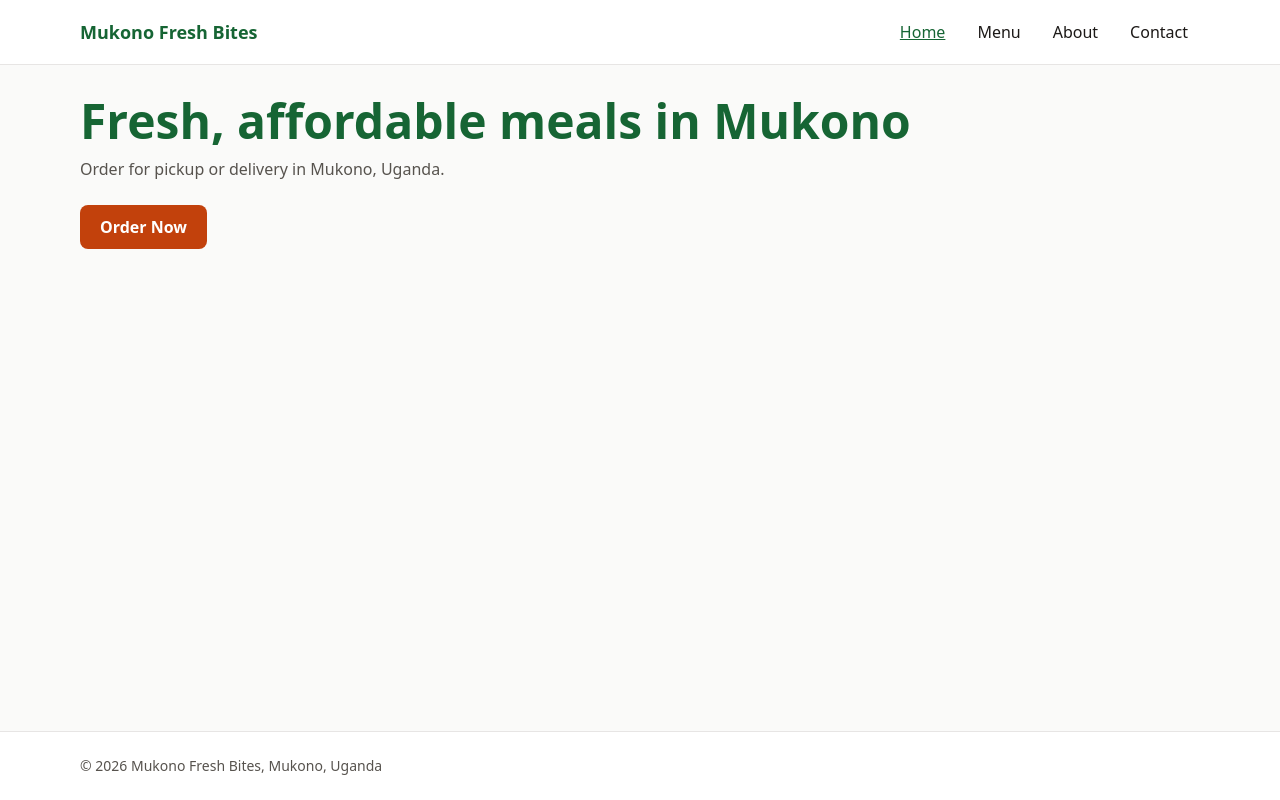
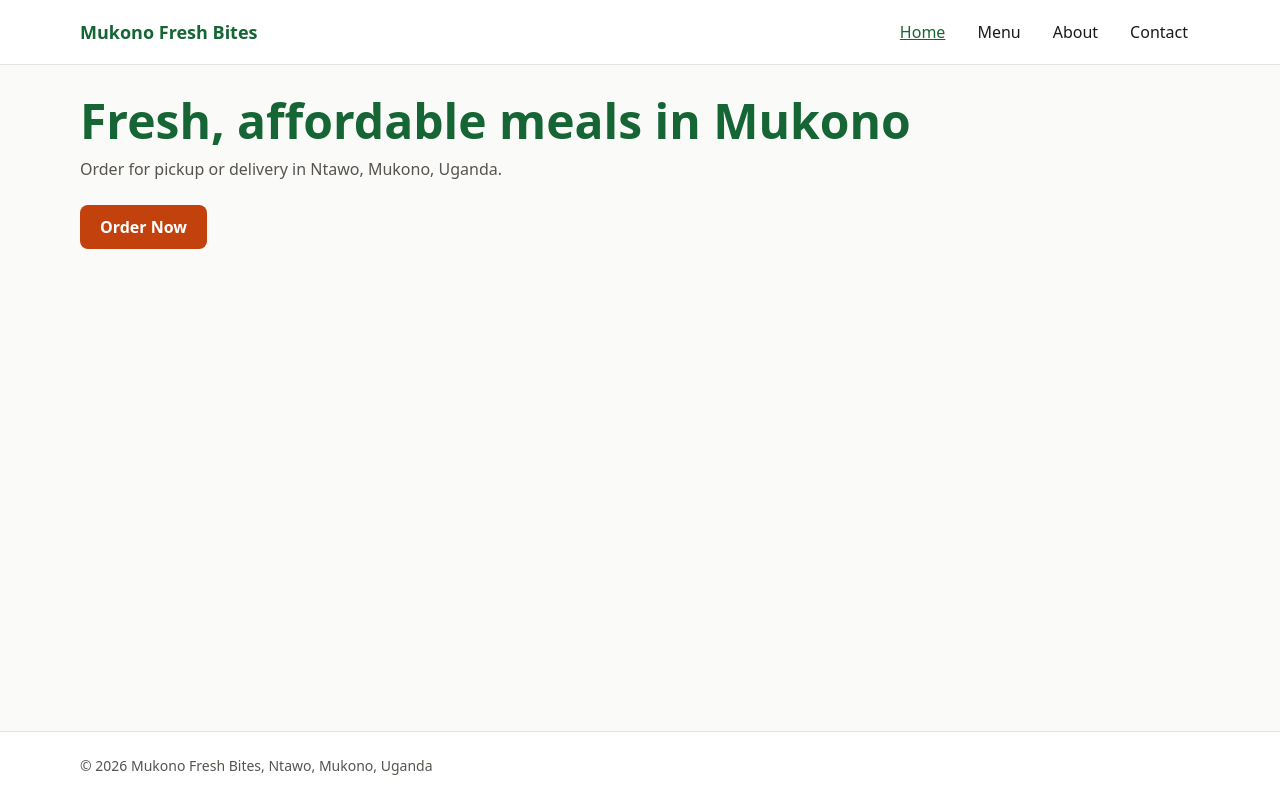
Before and after one commit to salehjoseph/mukono-fresh-bites, a React (Vite) app in the folder client/: page / in a window 1280 px wide. Built offline with nearby package versions, Linux system fonts and the light colour scheme.

Commit message:
feat: add home, about and contact pages with per-page SEO

```diff
--- a/client/src/constants/business.js
+++ b/client/src/constants/business.js
@@ -1,11 +1,12 @@
-// DEVELOPMENT PLACEHOLDERS. Replace with real details from the owner.
+// DEVELOPMENT / TEST VALUES. Replace with real details from the owner.
 // Later these move to the database (business_settings) so the owner can edit them.
 export const BUSINESS = {
   name: 'Mukono Fresh Bites',
   tagline: 'Fresh, affordable meals in Mukono',
-  location: 'Mukono, Uganda',
+  location: 'Ntawo, Mukono, Uganda', // TODO: owner to confirm exact address
   currency: 'UGX',
-  phone: '', // TODO: owner to supply
+  phone: import.meta.env.VITE_PHONE_NUMBER || '',
   whatsapp: import.meta.env.VITE_WHATSAPP_NUMBER || '',
-  hours: 'Opening hours to be confirmed',
+  // TODO: placeholder hours, owner to confirm
+  hours: 'Daily, 8:00 AM to 10:00 PM',
 };
```
